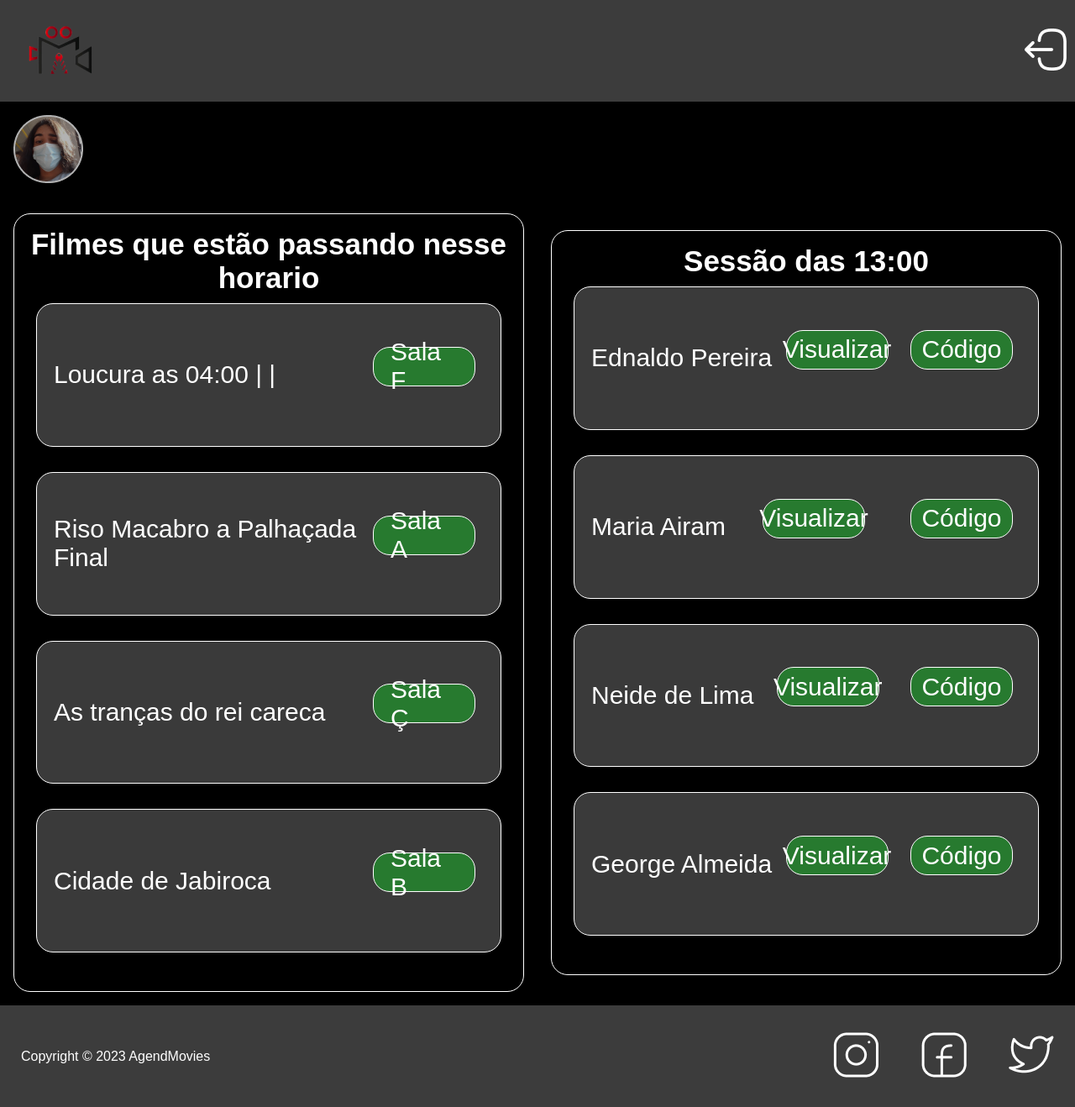
After one commit to PI-InfoWeb-CNAT/2023-MovieCat, an ASP.NET MVC app: template source/AgendMovies/AgendMovies/Views/Funcionario02/Funcionario02.cshtml in a window 1280 px wide. The commit adds this page. Shown: the whole page at 84% size. Run offline with ASP.NET Core 8 and stand-ins for ASP.NET MVC 5, Linux system fonts and the light colour scheme; the template is opened without the code that fills it, so the values that code supplies are empty; the project's own start-up code is not run, and a stand-in starts its controllers and pages; some libraries are stand-ins or nearby versions; some web fonts are replaced.

Commit message:
Mais confiavel fazer normal

```diff
--- /dev/null
+++ b/source/AgendMovies/AgendMovies/Views/Funcionario02/Funcionario02.cshtml
@@ -0,0 +1,55 @@
+<!DOCTYPE html>
+<html>
+<head>
+    <meta charset="utf-8">
+    <title>Home</title>
+    <link href="@Url.Content("~/styles/funcionario02.css")" rel="stylesheet" />
+</head>
+<body>
+    <header>
+
+        <div id="Header_Organizador">
+            <div>
+                <a href="index.html"><p><img src="~/img/Logo.png"></p></a>
+            </div>
+
+            <div>
+                <a href="#.html"><p><img src="~/img/logout_branco.png"></p></a>
+            </div>
+        </div>
+    </header>
+
+    <section>
+        <a href="funcionario03.html"><img src="~/img/mil.png"></a>
+        <div id="grande_caixa">
+            <div id="separador">
+                <h2>Filmes que estão passando nesse horario</h2>
+                <div><a href="#.html"><p>Loucura as 04:00 | |</p></a><a href="#.html"><div id="preço"><p>Sala F</p></div></a></div>
+                <div><a href="#.html"><p>Riso Macabro a Palhaçada Final</p></a><a href="#.html"><div id="preço"><p>Sala A</p></div></a></div>
+                <div><a href="#.html"><p>As tranças do rei careca</p></a><a href="#.html"><div id="preço"><p>Sala Ç</p></div></a></div>
+                <div><a href="#.html"><p>Cidade de Jabiroca</p></a><a href="#.html"><div id="preço"><p>Sala B</p></div></a></div>
+            </div>
+            <div id="separador">
+                <h2>Sessão das 13:00</h2>
+                <div id="pedaços"><a href="#.html"><p>Ednaldo Pereira</p></a><a href="#.html"><div id="preço"><p>Visualizar</p></div></a><a href="#.html"><div id="preço"><p>Código</p></div></a></div>
+                <div id="pedaços"><a href="#.html"><p>Maria Airam</p></a><a href="#.html"><div id="preço"><p>Visualizar</p></div></a><a href="#.html"><div id="preço"><p>Código</p></div></a></div>
+                <div id="pedaços"><a href="#.html"><p>Neide de Lima</p></a><a href="#.html"><div id="preço"><p>Visualizar</p></div></a><a href="#.html"><div id="preço"><p>Código</p></div></a></div>
+                <div id="pedaços"><a href="#.html"><p>George Almeida</p></a><a href="#.html"><div id="preço"><p>Visualizar</p></div></a><a href="#.html"><div id="preço"><p>Código</p></div></a></div>
+            </div>
+
+        </div>
+    </section>
+    <footer>
+        <div>
+            <p>Copyright © 2023 AgendMovies</p>
+        </div>
+        <div>
+            <ol>
+                <a href="#.html"><li><img src="~/img/insta.png"></li></a>
+                <a href="#.html"><li><img src="~/img/face.png"></li></a>
+                <a href="#.html"><li><img src="~/img/twitter.png"></li></a>
+            </ol>
+        </div>
+    </footer>
+</body>
+</html>
--- a/source/AgendMovies/AgendMovies/Views/Temporario/MapaLinks.cshtml
+++ b/source/AgendMovies/AgendMovies/Views/Temporario/MapaLinks.cshtml
@@ -19,12 +19,10 @@
                 </li>
             </a>
             <li><p>Funcionariopag01</p></li></a>
-            <a href="funcionario02.html">
-            <li><p>Funcionario02</p></li></a>
+            <<a href='@Url.Action("Funcionario02", "Funcionario02")'><li><p>Funcionario02</p></li></a>
             <a href="funcionario03.html">
             <li><p>Funcionario03</p></li></a>
-            <a href="listafuncionarios.html">
-            <li><p>Lista de Funcionarios</p></li></a>
+            <a href='@Url.Action("ListarFuncionarios", "ListarFuncionarios")'><li><p>Listar de Funcionarios</p></li></a>
             <a href="login.html">
             <li><p>Login</p></li></a>
             <a href='@Url.Action("ListarPacotes", "Pacotes")'>
```
Also changed, not shown: source/AgendMovies/AgendMovies/Controllers/Funcionario02Controller.cs (added, +17 -0 lines), source/AgendMovies/AgendMovies/Views/Home/Index.cshtml (+9 -1 lines), source/AgendMovies/AgendMovies/AgendMovies.csproj.
